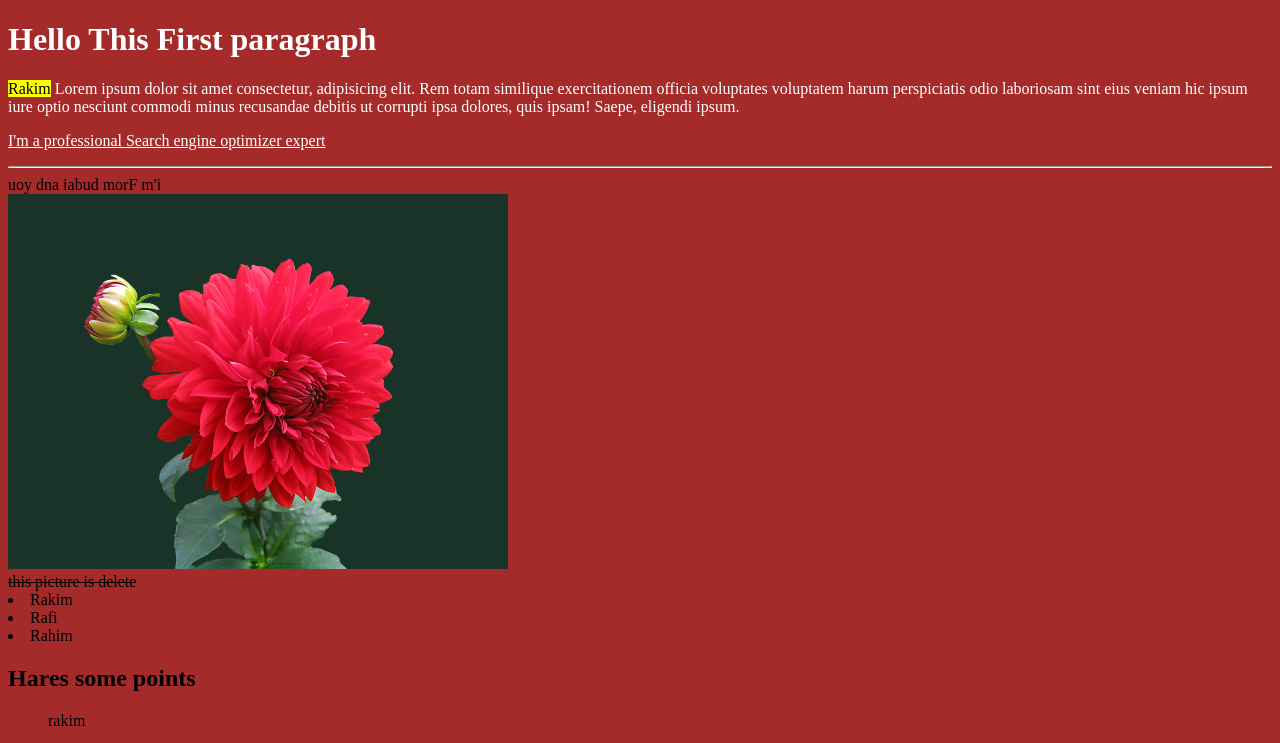
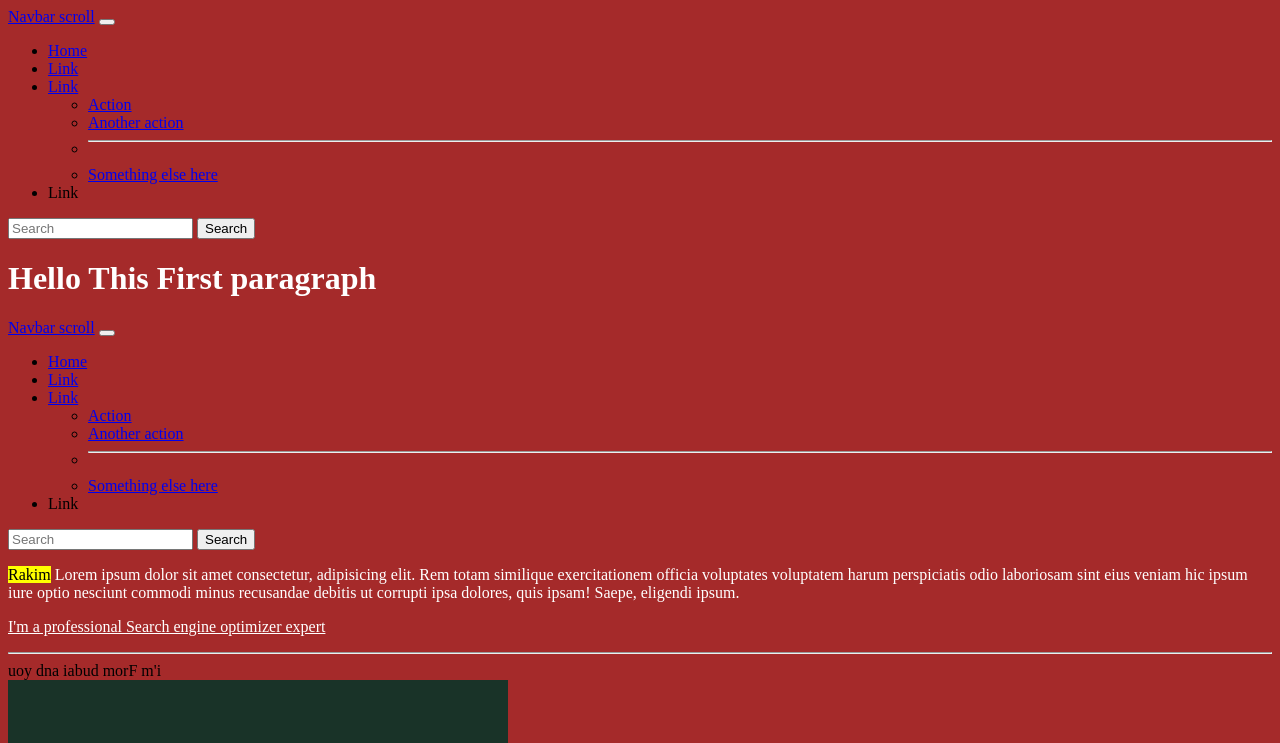
Before and after one commit to rakimali273/raakim-projects, a plain HTML site: page index1.html in a window 1280 px wide. Shown: the top 743 px of the page. Drawn offline with Linux system fonts and the light colour scheme.

Commit message:
anvabar code added

```diff
--- a/index1.html
+++ b/index1.html
@@ -5,10 +5,82 @@
     <meta name="viewport" content="width=device-width, initial-scale=1.0">
     <title>Home-Rakim</title>
     <link rel="stylesheet" href="style2.css">
+    <nav class="navbar navbar-expand-lg bg-body-tertiary">
+        <div class="container-fluid">
+          <a class="navbar-brand" href="#">Navbar scroll</a>
+          <button class="navbar-toggler" type="button" data-bs-toggle="collapse" data-bs-target="#navbarScroll" aria-controls="navbarScroll" aria-expanded="false" aria-label="Toggle navigation">
+            <span class="navbar-toggler-icon"></span>
+          </button>
+          <div class="collapse navbar-collapse" id="navbarScroll">
+            <ul class="navbar-nav me-auto my-2 my-lg-0 navbar-nav-scroll" style="--bs-scroll-height: 100px;">
+              <li class="nav-item">
+                <a class="nav-link active" aria-current="page" href="#">Home</a>
+              </li>
+              <li class="nav-item">
+                <a class="nav-link" href="#">Link</a>
+              </li>
+              <li class="nav-item dropdown">
+                <a class="nav-link dropdown-toggle" href="#" role="button" data-bs-toggle="dropdown" aria-expanded="false">
+                  Link
+                </a>
+                <ul class="dropdown-menu">
+                  <li><a class="dropdown-item" href="#">Action</a></li>
+                  <li><a class="dropdown-item" href="#">Another action</a></li>
+                  <li><hr class="dropdown-divider"></li>
+                  <li><a class="dropdown-item" href="#">Something else here</a></li>
+                </ul>
+              </li>
+              <li class="nav-item">
+                <a class="nav-link disabled" aria-disabled="true">Link</a>
+              </li>
+            </ul>
+            <form class="d-flex" role="search">
+              <input class="form-control me-2" type="search" placeholder="Search" aria-label="Search">
+              <button class="btn btn-outline-success" type="submit">Search</button>
+            </form>
+          </div>
+        </div>
+      </nav>
+    <h1>Hello This First paragraph</h1><nav class="navbar navbar-expand-lg bg-body-tertiary">
+        <div class="container-fluid">
+          <a class="navbar-brand" href="#">Navbar scroll</a>
+          <button class="navbar-toggler" type="button" data-bs-toggle="collapse" data-bs-target="#navbarScroll" aria-controls="navbarScroll" aria-expanded="false" aria-label="Toggle navigation">
+            <span class="navbar-toggler-icon"></span>
+          </button>
+          <div class="collapse navbar-collapse" id="navbarScroll">
+            <ul class="navbar-nav me-auto my-2 my-lg-0 navbar-nav-scroll" style="--bs-scroll-height: 100px;">
+              <li class="nav-item">
+                <a class="nav-link active" aria-current="page" href="#">Home</a>
+              </li>
+              <li class="nav-item">
+                <a class="nav-link" href="#">Link</a>
+              </li>
+              <li class="nav-item dropdown">
+                <a class="nav-link dropdown-toggle" href="#" role="button" data-bs-toggle="dropdown" aria-expanded="false">
+                  Link
+                </a>
+                <ul class="dropdown-menu">
+                  <li><a class="dropdown-item" href="#">Action</a></li>
+                  <li><a class="dropdown-item" href="#">Another action</a></li>
+                  <li><hr class="dropdown-divider"></li>
+                  <li><a class="dropdown-item" href="#">Something else here</a></li>
+                </ul>
+              </li>
+              <li class="nav-item">
+                <a class="nav-link disabled" aria-disabled="true">Link</a>
+              </li>
+            </ul>
+            <form class="d-flex" role="search">
+              <input class="form-control me-2" type="search" placeholder="Search" aria-label="Search">
+              <button class="btn btn-outline-success" type="submit">Search</button>
+            </form>
+          </div>
+        </div>
+      </nav>
 
 </head>
 <body>
-    <h1>Hello This First paragraph</h1>
+
     <p><mark>Rakim</mark>  Lorem ipsum dolor sit amet consectetur, adipisicing elit. Rem totam similique exercitationem officia voluptates voluptatem harum perspiciatis odio laboriosam sint eius veniam hic ipsum iure optio nesciunt commodi minus recusandae debitis ut corrupti ipsa dolores, quis ipsam! Saepe, eligendi ipsum.</p>
     <p><u>I'm a professional Search engine optimizer expert</u></p>
     <hr>
```
Also changed, not shown: style2.css (line endings or trailing spaces).
